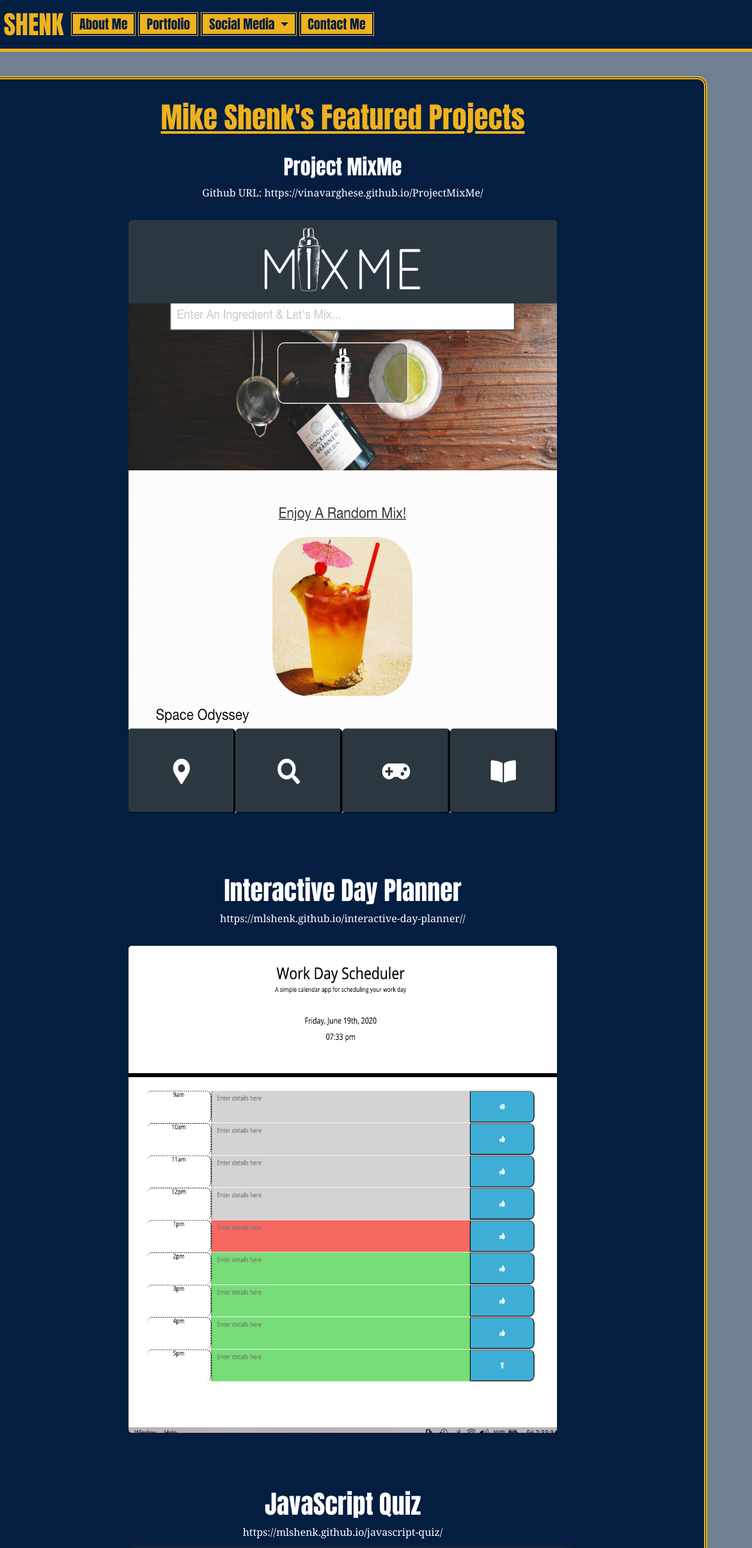
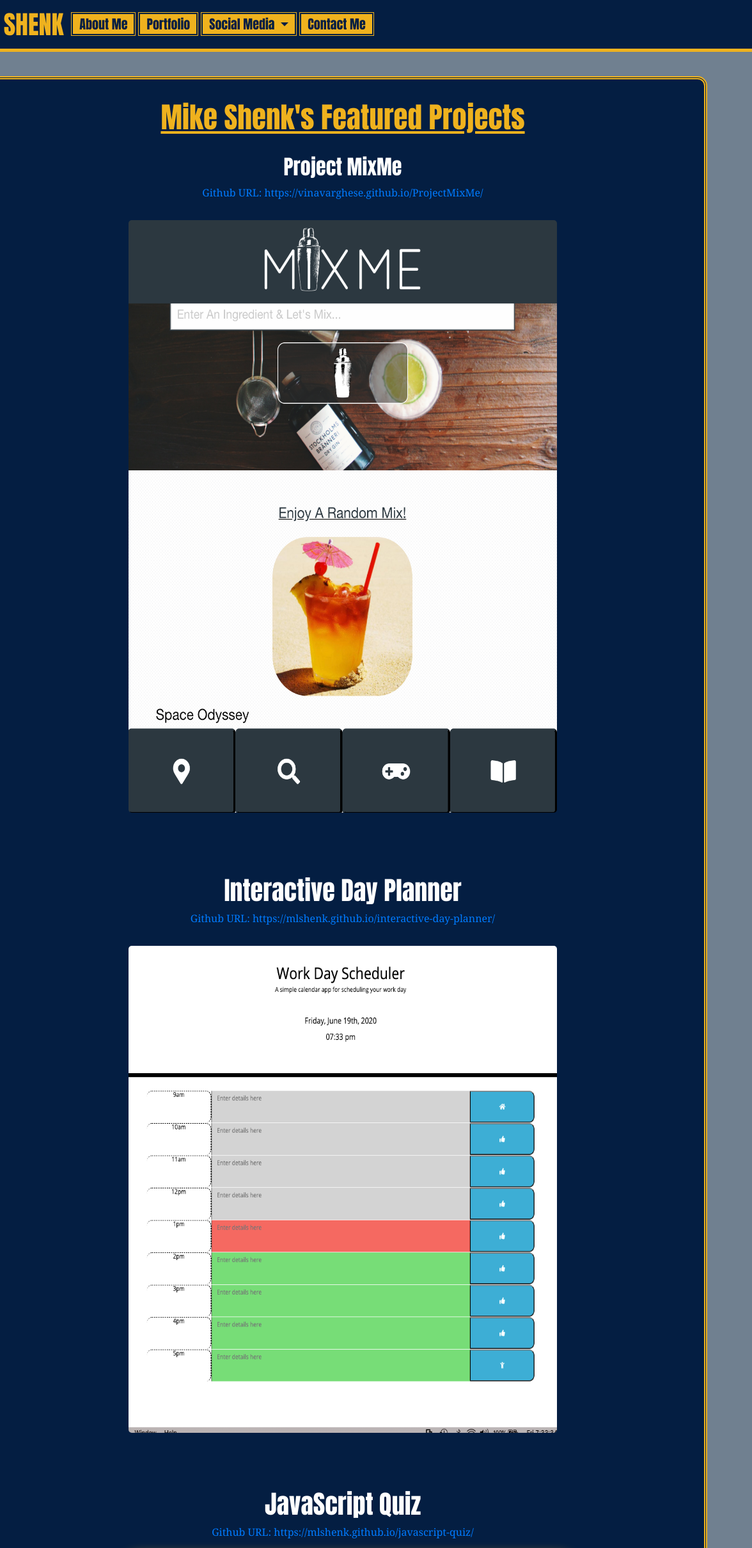
Before and after one commit to mlshenk/professional-portfolio, a plain HTML site: page portfolio.html in a window 1280 px wide. Shown: the top 2419 px of the page at 64% size, 104-1280 px from the left. Drawn offline with nearby package versions, Linux system fonts and the light colour scheme.

```diff
--- a/portfolio.html
+++ b/portfolio.html
@@ -43,7 +43,7 @@
             <a class="dropdown-item" href="https://github.com/mlshenk" target="_blank">GitHub</a>
             <a class="dropdown-item" href="https://www.facebook.com/mike.shenk7" target="_blank">Facebook</a>
             <div class="dropdown-divider"></div>
-            <a class="dropdown-item" href="mike-shenk-resume2020.pdf" target="_blank">Resume</a>
+            <a class="dropdown-item" href="mike-shenk-resume-blue2020.pdf" target="_blank">Resume</a>
           </div>
         </li>
         <li class="nav-item">
@@ -63,7 +63,7 @@
       <div class="col-lg-8 col-8">
         <br>
         <h2>Project MixMe</h2>
-        <p class="deployed">Github URL: https://vinavarghese.github.io/ProjectMixMe/</p>
+        <p class="deployed"><a href="https://vinavarghese.github.io/ProjectMixMe/">Github URL: https://vinavarghese.github.io/ProjectMixMe/</a></p>
         <img src="mix-me-home.png" alt="mix-me" title="Project MixMe" class="portfolio-img img-fluid">
       </div>
       <div class="col-md-2 col-2"></div>
@@ -74,7 +74,7 @@
       <div class="col-lg-8 col-8">
         <br>
         <h1>Interactive Day Planner</h1>
-        <p class="deployed">https://mlshenk.github.io/interactive-day-planner//</p>
+        <p class="deployed"><a href="https://mlshenk.github.io/interactive-day-planner/">Github URL: https://mlshenk.github.io/interactive-day-planner/</a></p>
         <img src="midday-planner.png" alt="interactive-day-planner" title="Interactive Day Planner" class="portfolio-img img-fluid">
       </div>
       <div class="col-md-2 col-2"></div>
@@ -85,7 +85,7 @@
       <div class="col-lg-8 col-8">
         <br>
         <h1>JavaScript Quiz</h1>
-        <p class="deployed">https://mlshenk.github.io/javascript-quiz/</p>
+        <p class="deployed"><a href="https://mlshenk.github.io/javascript-quiz/">Github URL: https://mlshenk.github.io/javascript-quiz/</a></p>
         <img src="javascript-quiz.png" alt="javascript-quiz" title="JavaScript Quiz" class="portfolio-img img-fluid" id="js-quiz">
       </div>
       <div class="col-md-2 col-2"></div>
@@ -102,7 +102,7 @@
     <a href="https://github.com/mlshenk" class="github" title="GitHub" target="_blank"><i class="fa fa-github"></i></a>
     <a href="https://www.facebook.com/mike.shenk7" class="facebook" title="Facebook" target="_blank"><i
         class="fa fa-facebook"></i></a>
-    <a href="mike-shenk-resume2020.pdf" class="Resume" title="Resume" target="_blank"><i class="fa fa-money"></i></a>
+    <a href="mike-shenk-resume-blue2020.pdf" class="Resume" title="Resume" target="_blank"><i class="fa fa-money"></i></a>
   </div>
   <footer class="vw-auto vh-auto d-flex justify-content-center footerbar">
     <p class="vw-auto vh-auto d-flex justify-content-center footer-header">Painstakingly crafted
```
Also changed, not shown: contact.html (+2 -2 lines), index.html (+2 -2 lines), 2 other files.
